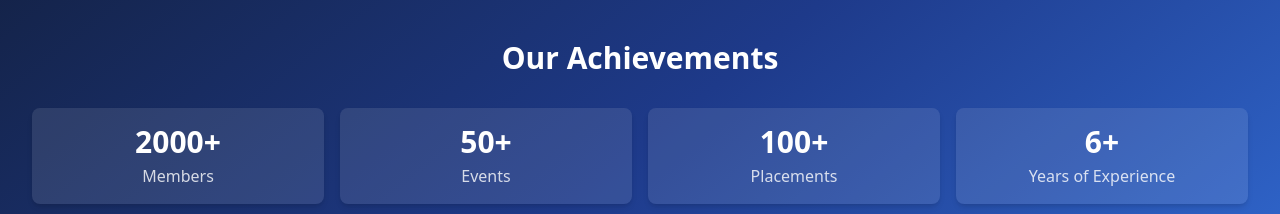
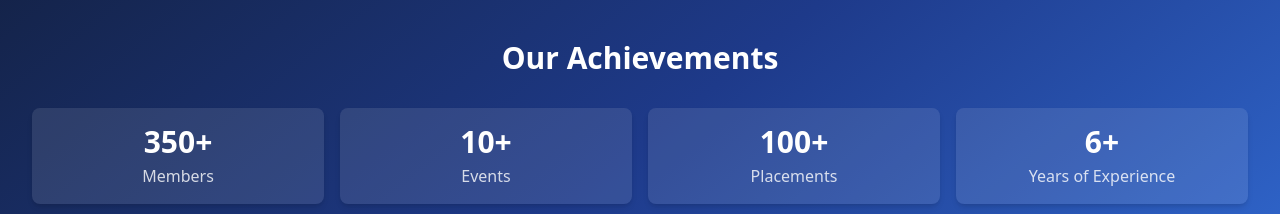
Before and after one commit to arpitjoshi24/WeCode, a React (Vite) app: page / in a window 1280 px wide. Shown: the part 2760-2974 px from the top of the page. Built offline with nearby package versions, Linux system fonts and the light colour scheme.

Commit message:
Update AboutUs.jsx

```diff
--- a/src/components/AboutUs.jsx
+++ b/src/components/AboutUs.jsx
@@ -56,8 +56,8 @@ const AboutUs = () => {
   ];
 
   const stats = [
-    { label: "Members", value: "2000+" },
-    { label: "Events", value: "50+" },
+    { label: "Members", value: "350+" },
+    { label: "Events", value: "10+" },
     { label: "Placements", value: "100+" },
     { label: "Years of Experience", value: "6+" },
   ];
```
